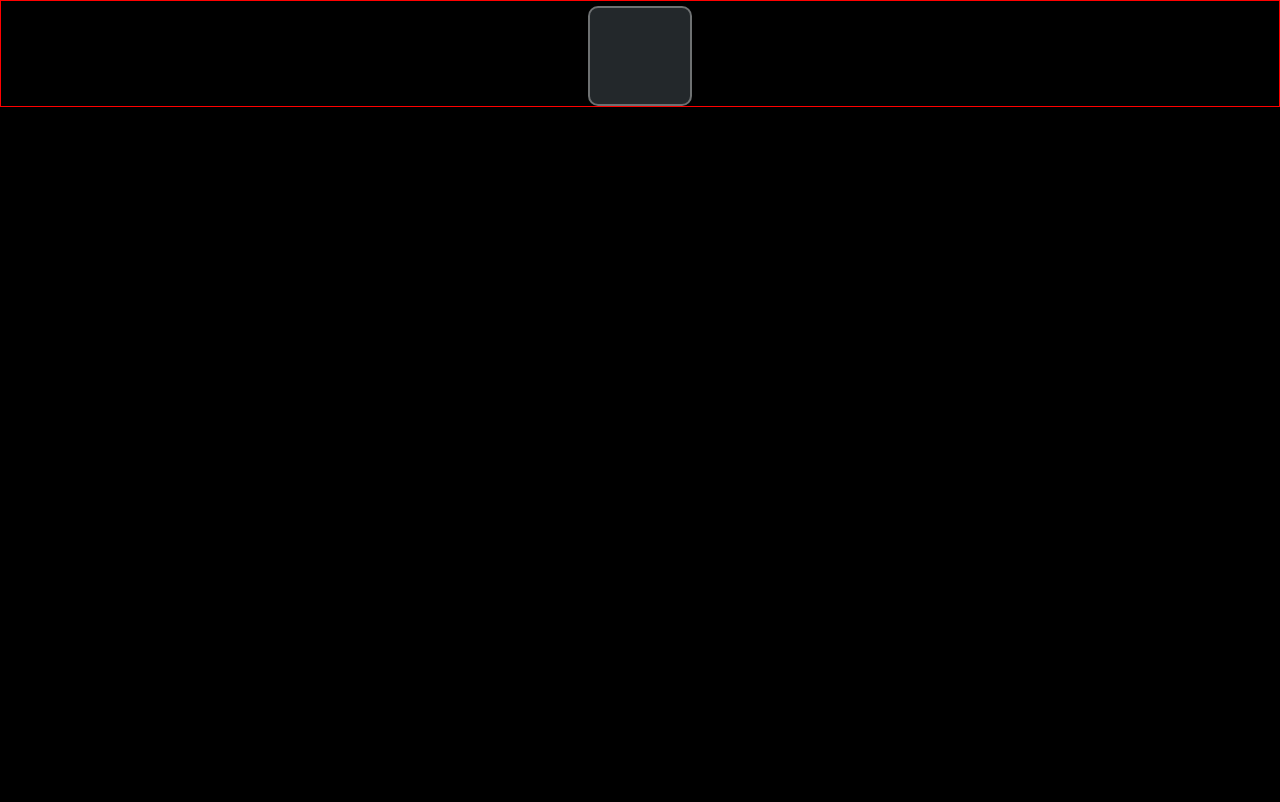
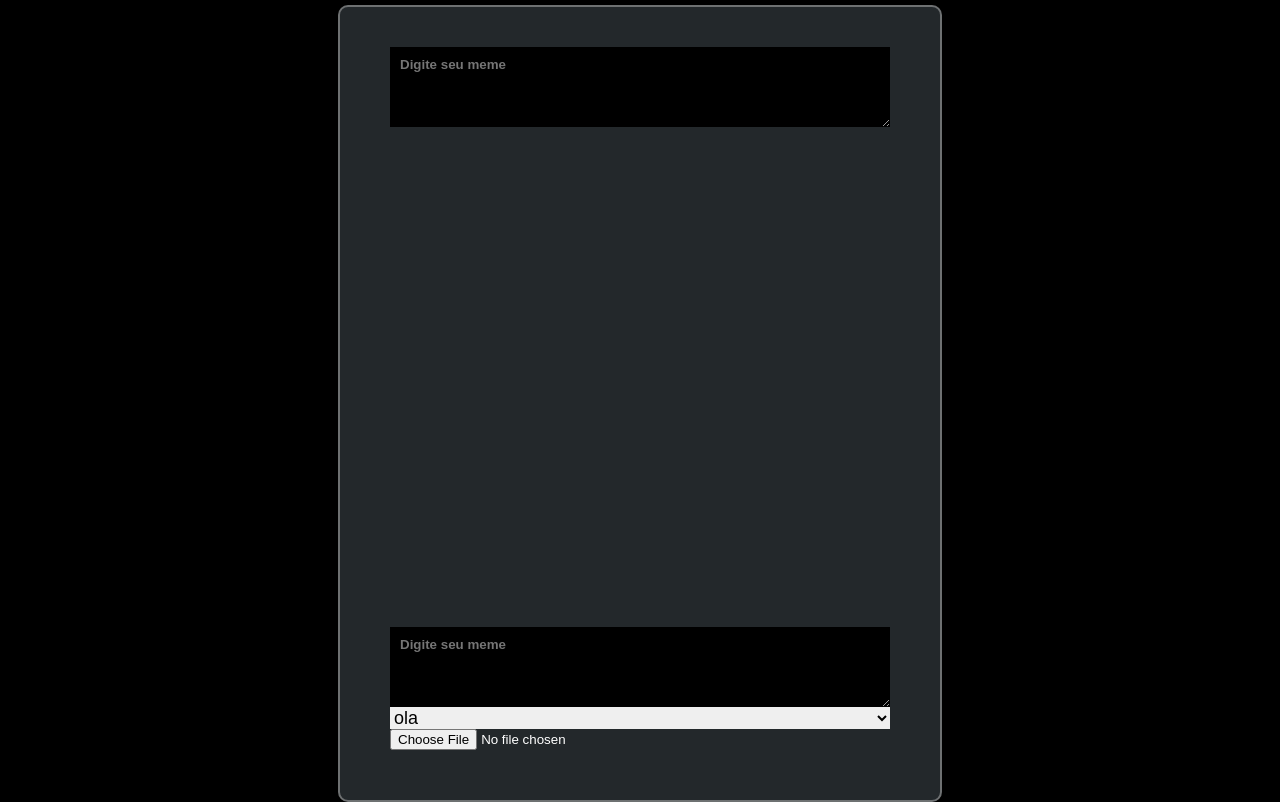
Before and after one commit to ViniciusNeriCosta1/meme_maker, a plain HTML site: page index.html in a window 1280 px wide. Drawn offline with Linux system fonts and the light colour scheme.

Commit message:
iniciando estilização base

```diff
--- a/index.html
+++ b/index.html
@@ -14,18 +14,29 @@
         <div class="app">
 
             <div class="logo">
-
+                <img src="" alt="" srcset="">
             </div>
 
             <div class="app-image">
 
+                <textarea name="text-box" id="text-box" class="text-box" placeholder="Digite seu meme" aria-multiline="true" cols="30" rows="10"></textarea>
+
+                <div id="display-image"></div>
+
+                <textarea name="text-box" id="text-box" class="text-box" placeholder="Digite seu meme" aria-multiline="true" cols="30" rows="10"></textarea>
             </div>
 
             <div class="app-photo-picker">
 
+                <select id="meme-list">
+                    <option value="DA UM AUMENTO PRA MIN">ola</option>
+                </select>
+
+                <input type="file" id="image-input" accept="image/jpg, image/png, image/">
+
             </div>
 
-            <div class="download">
+            <div class="btn-download">
 
             </div>
 
--- a/styles/style.css
+++ b/styles/style.css
@@ -3,7 +3,6 @@ body{
 }
 
 .container{
-    border: 1px solid red;
     height: 100%;
     width: 100%;
     color: white;
@@ -12,12 +11,71 @@ body{
     align-items: center;
 }
 
+.logo{
+    display: flex;
+    align-items: center;
+    justify-content: center;
+    padding-top: 10px;
+    padding-bottom: 20px;
+}
+
 .app{
     border: 2px solid rgba(215, 215, 215, 0.412);
     border-radius: 10px;
-    height: 100px;
+    height: 100%;
     padding: 50px;
     padding-top: 10px;
     margin-top: 5px;
     background-color: #23282b;
 }
+
+.app-image{
+    display: flex;
+    flex-direction: column;
+    width: 500px;
+}
+
+#display-image{
+    width: 100%;
+    height: 500px;
+    background-image: url('../pictures/');
+    background-position: center;
+    background-size: 100% auto;
+    background-repeat: no-repeat;
+}
+
+textarea{
+    width: 100%;
+    height: 80px;
+    resize:  vertical;
+    border: none;
+    padding: 10px;
+    overflow: hidden;
+    outline: none;
+    font-weight: 600;
+    font-family: sans-serif;
+}
+
+#text-box{
+    background-color: black;
+}
+
+.app-photo-picker{
+    display: flex;
+    flex-direction: column;
+}
+
+#meme-list{
+    width: 100%;
+    font-size: large;
+
+    color: black;
+}
+
+#btn-download{
+    width: 100%;
+    font-size: 20px;
+    font-weight: bolder;
+    padding: 10px;
+    background-color: orange;
+}
```
